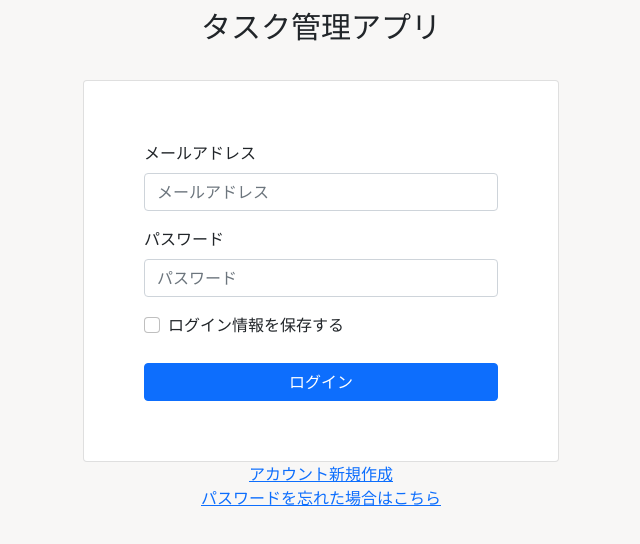
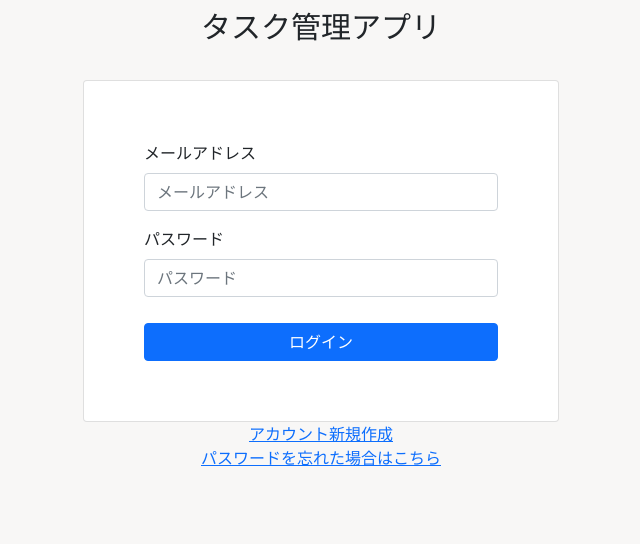
Before and after one commit to yashiro-ryo/authentication-client-web, a Vue app: page /signin in a window 1280 px wide. Shown: the top 544 px of the page, without its empty margins (319-959 px from the left). Built offline with nearby package versions, Linux system fonts and the light colour scheme; no server answers.

Commit message:
chore: アカウント保存機能は実装できていないので削除

```diff
--- a/src/components/pages/Signin.vue
+++ b/src/components/pages/Signin.vue
@@ -26,12 +26,6 @@
               id="form-pass"
               v-model="pass"
             />
-          </div>
-          <div class="mb-3 form-check">
-            <input type="checkbox" class="form-check-input" />
-            <label class="form-check-label" id="form-save-signin-info"
-              >ログイン情報を保存する</label
-            >
           </div>
         </form>
         <p id="err-msg">{{ errorText }}</p>
```
